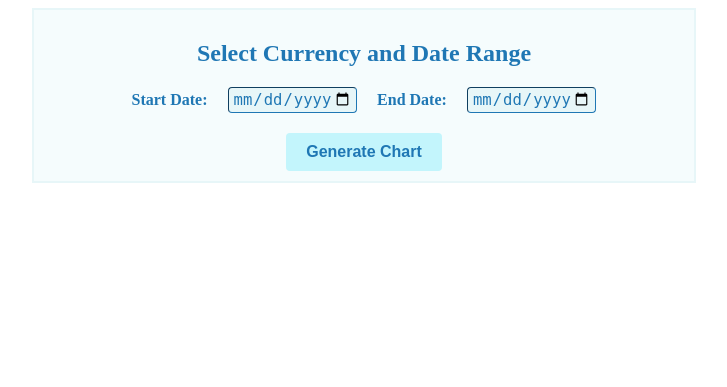
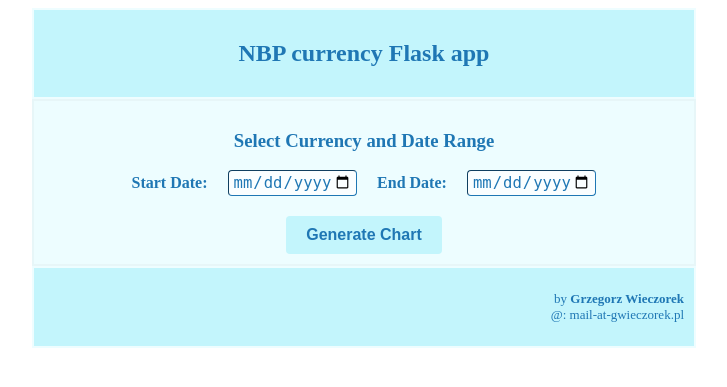
Before and after one commit to wieczorekgrzegorz/Aplikacja-kursy-walut, a Flask app: page / in a window 1280 px wide. Shown: the top 387 px of the page, without its empty margins (276-1003 px from the left). Run offline with Flask 3, Linux system fonts and the light colour scheme.

Commit message:
moved css styles to new file

```diff
--- a/templates/index.html
+++ b/templates/index.html
@@ -2,129 +2,18 @@
 <html>
 <head>
     <title>Exchange Rate Chart</title>
-    <style>
-        div {
-            width: 640px;
-            margin: auto;
-            color: #1f77b4;
-        }
-
-        .form {
-            border: 2px solid;
-            border-color: #e7f6f8;
-            padding: 10px;
-            background-color: #f5fcfd;
-        }
-
-        .response {
-            border: 2px solid;
-            border-color: #e7f6f8;
-            padding: 10px;
-            background-color: #fcfcfc;
-        }
-
-        .chart {
-            margin-top: 20px;
-        }
-
-        /* Datepickers styling */
-        .datepicker {
-            background-color: #e7f6f8;
-            border-width: 1px;
-            border-color: #1f77b4;
-            cursor: text;
-            box-sizing: border-box;
-            border-radius: 4px;
-            font-size: larger;
-            color: #1f77b4;
-            padding: 2px 4px;
-        }
-
-        /* "Generate chart" button styling */
-        .generate-button {
-            background-color: #c3f5fc;
-            color: #1f77b4;
-            font-weight: bold;
-            padding: 10px 20px;
-            font-size: 16px;
-            border: none;
-            border-radius: 4px;
-            cursor: pointer;
-        }
-
-        .generate-button:hover {
-            background-color: #9bf0fc;
-        }
-
-        /* Available currency tiles styling */
-        .currency-tiles {
-            display: flex;
-            flex-wrap: wrap;
-            margin-top: 10px;
-        }
-        .currency-tile {
-            display: inline-block;
-            padding: 10px;
-            margin-right: 10px;
-            margin-bottom: 20px;
-            background-color: #e7f6f8;
-            border-width: 1px;
-            border-color: #1f77b4;
-            cursor: pointer;
-            flex-basis: calc(12.5% - 10px); /* Ustawienie szerokości na maksymalnie 8 kafelków w rzędzie */
-            box-sizing: border-box;
-            border-radius: 4px;
-        }
-        .currency-tile:hover {
-            background-color: #1f77b4;
-            color: #c3f5fc;
-            font-weight: bold;
-        }
-        .selected {
-            background-color: #1f77b4;
-            color: #c3f5fc;
-            font-weight: bold;
-        }
-
-        /* Datepickers styling */
-        .input-group {
-            display: flex;
-            gap: 20px;
-            margin-bottom: 20px;
-            margin-right: 20px;
-            align-items: center;
-            justify-content: center;
-        }
-
-        .input-group label {
-            flex-shrink: 0;
-        }
-
-        /* Table styling */
-        .currency-table {
-            margin-top: 20px;
-        }
-        table {
-            border-collapse: collapse;
-        }
-        thead {
-            background-color: #e7f6f8;
-        }
-        th, td {
-            padding: 10px;
-            text-align: left;
-            border: 1px solid #e7f6f8;
-        }
-        th {
-            font-weight: bold;
-        }
-    </style>
+    <link rel="stylesheet" type="text/css" href="styles.css"/>
 </head>
 <body>
+    <!-- Title bar -->
+    <div class = 'title'>
+    <center><h2>NBP currency Flask app</h2></center>
+    </div>
+
 
     <!-- Input form -->
     <div id='form' class = 'form'>
-    <center><h2>Select Currency and Date Range</h2></center>
+    <center><h3>Select Currency and Date Range</h3></center>
         <form method="post" action="/">
 
             <!-- Currency selection -->
@@ -210,9 +99,12 @@
                 </tbody>
             </table>
         </div>
-
     </div>
     {% endif %}
 
+    <div class = 'title' align = 'right'>
+        <p style="font-size:13px">by <b>Grzegorz Wieczorek</b> <br> @: mail-at-gwieczorek.pl</p>
+    </div>
+
 </body>
 </html>
--- /dev/null
+++ b/templates/styles.css
@@ -0,0 +1,121 @@
+div {
+    width: 640px;
+    margin: auto;
+    color: #1f77b4;
+}
+
+.title {
+    border: 2px solid;
+    border-color: #eefdff;
+    padding: 10px;
+    background-color: #c3f5fc;
+}
+
+.form {
+    border: 2px solid;
+    border-color: #e7f6f8;
+    padding: 10px;
+    background-color: #edfdff;
+}
+
+.response {
+    border: 2px solid;
+    border-color: #eefdff;
+    padding: 10px;
+    background-color: #fcfcfc;
+}
+
+.chart {
+    margin-top: 20px;
+}
+
+/* Available currency tiles styling */
+.currency-tiles {
+    display: flex;
+    flex-wrap: wrap;
+    margin-top: 10px;
+}
+.currency-tile {
+    display: inline-block;
+    padding: 10px;
+    margin-right: 10px;
+    margin-bottom: 20px;
+    background-color: #fafeff;
+    border-width: 1px;
+    border-color: #1f77b4;
+    cursor: pointer;
+    flex-basis: calc(12.5% - 10px); /* Ustawienie szerokości na maksymalnie 8 kafelków w rzędzie */
+    box-sizing: border-box;
+    border-radius: 4px;
+}
+.currency-tile:hover {
+    background-color: #1f77b4;
+    color: #c3f5fc;
+    font-weight: bold;
+}
+.selected {
+    background-color: #1f77b4;
+    color: #c3f5fc;
+    font-weight: bold;
+}
+
+/* Datepickers styling */
+.input-group {
+    display: flex;
+    gap: 20px;
+    margin-bottom: 20px;
+    margin-right: 20px;
+    align-items: center;
+    justify-content: center;
+}
+
+.input-group label {
+    flex-shrink: 0;
+}
+
+.datepicker {
+    background-color: #fafeff;
+    border-width: 1px;
+    border-color: #1f77b4;
+    cursor: text;
+    box-sizing: border-box;
+    border-radius: 4px;
+    font-size: larger;
+    color: #1f77b4;
+    padding: 2px 4px;
+}
+
+/* "Generate chart" button styling */
+.generate-button {
+    background-color: #c3f5fc;
+    color: #1f77b4;
+    font-weight: bold;
+    padding: 10px 20px;
+    font-size: 16px;
+    border: none;
+    border-radius: 4px;
+    cursor: pointer;
+}
+
+.generate-button:hover {
+    background-color: #9bf0fc;
+}
+
+/* Table styling */
+.currency-table {
+    margin-top: 20px;
+}
+table {
+    border-collapse: collapse;
+}
+thead {
+    background-color: #eefdff;
+}
+th, td {
+    padding: 10px;
+    text-align: left;
+    border: 1px solid #eefdff;
+}
+th {
+    font-weight: bold;
+}
```
